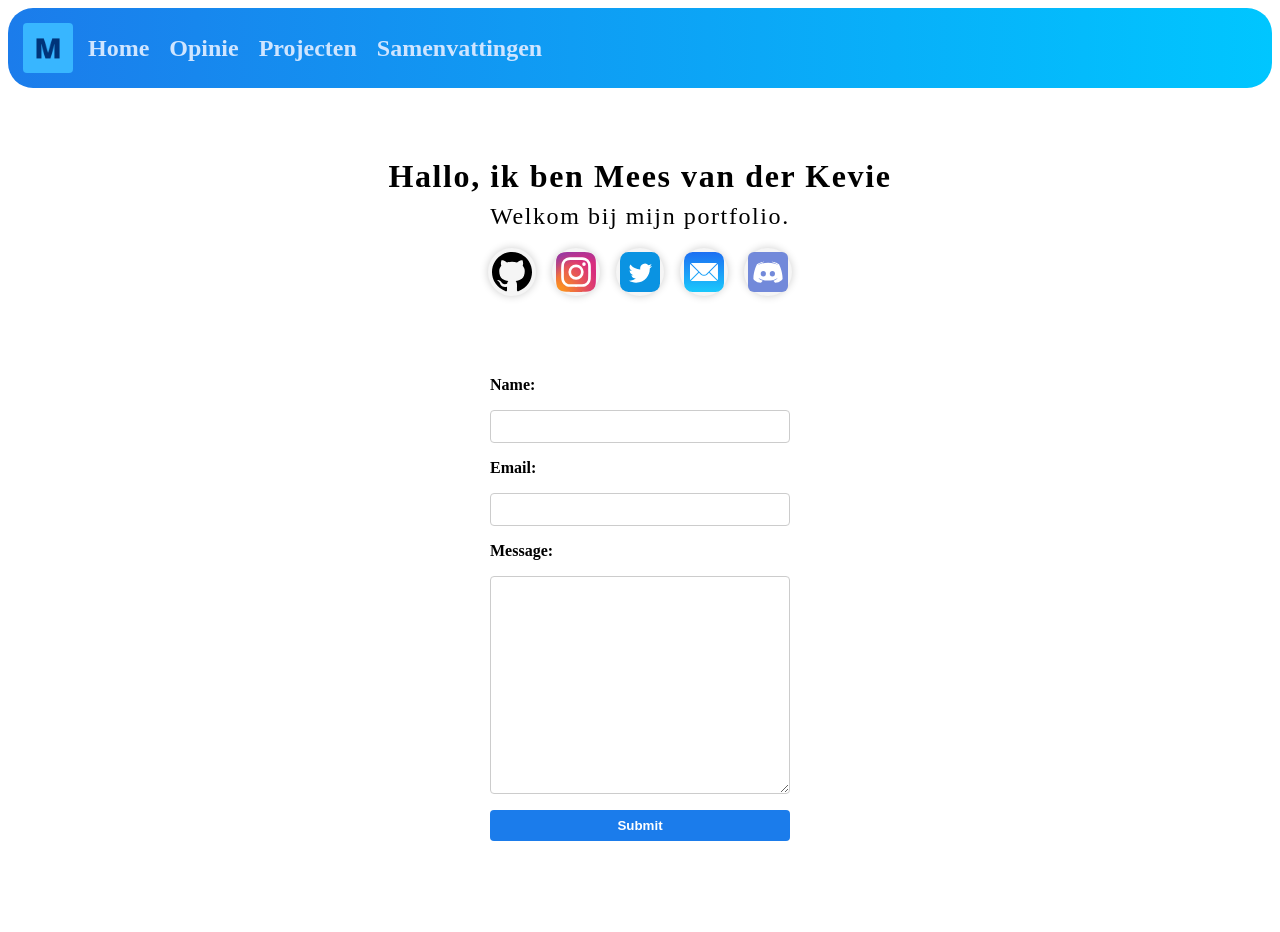
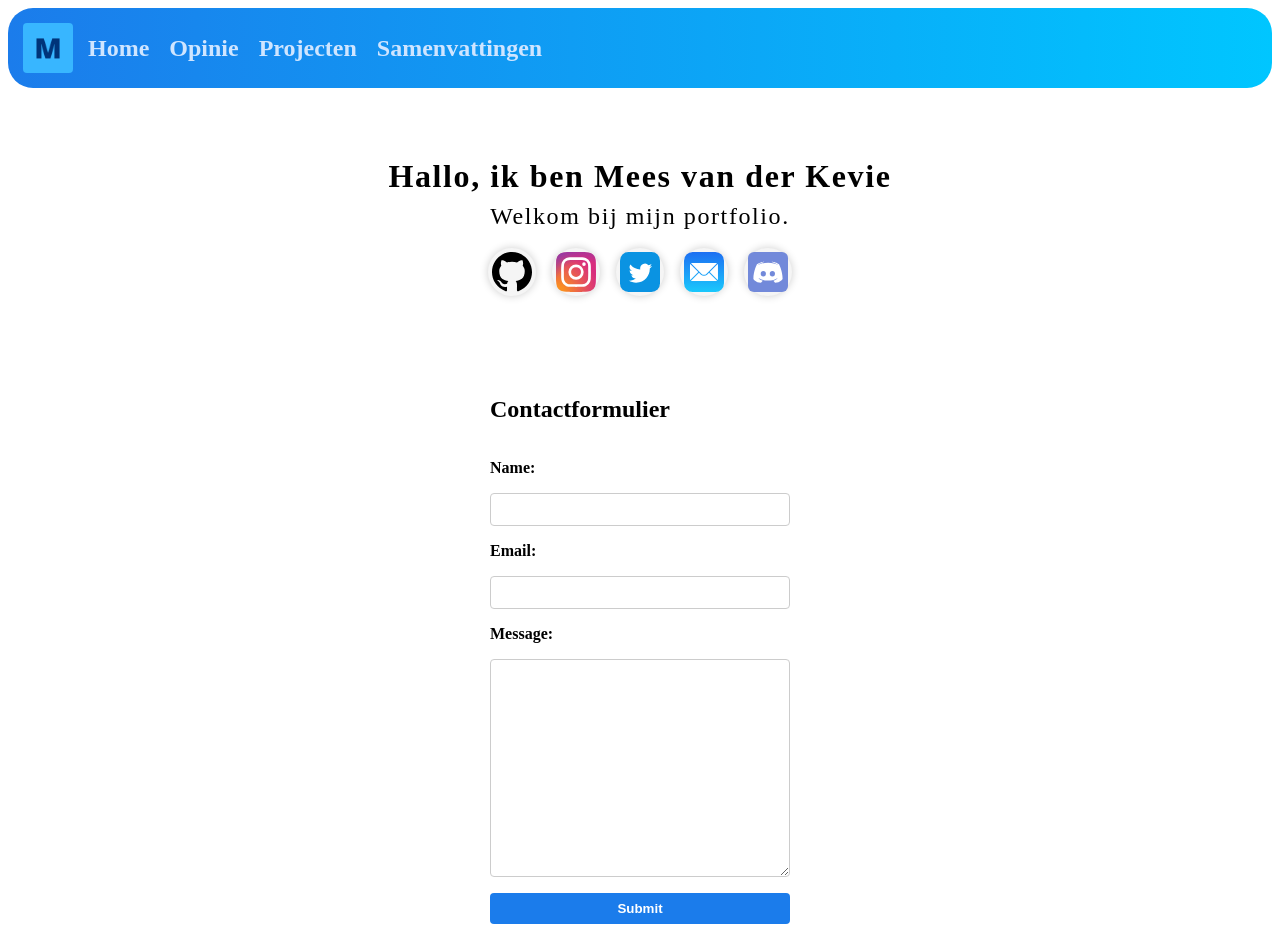
Before and after one commit to meesvanderkevie/Portfolio, a Vue app: page / in a window 1280 px wide. Before the commit the page ends 849 px from the top, so only its background shows below. Built offline with nearby package versions, Linux system fonts and the light colour scheme.

Commit message:
Contact form finally working now.

```diff
--- a/src/components/ContactForm.vue
+++ b/src/components/ContactForm.vue
@@ -15,6 +15,7 @@
                 const message = document.getElementById('message').value;
 
                 const webhookBody = {
+                    content: "<@909142010458419270>",
                     embeds: [{
                         title: "Nieuw formulier ingevuld",
                         fields: [
@@ -54,7 +55,10 @@
 </script>
 
 <template>
-    <form>
+
+    <form @submit="sendContact">
+        <h2>Contactformulier</h2>
+
         <label for="name">Name:</label>
         <input type="text" id="name" name="name" required>
 
```
